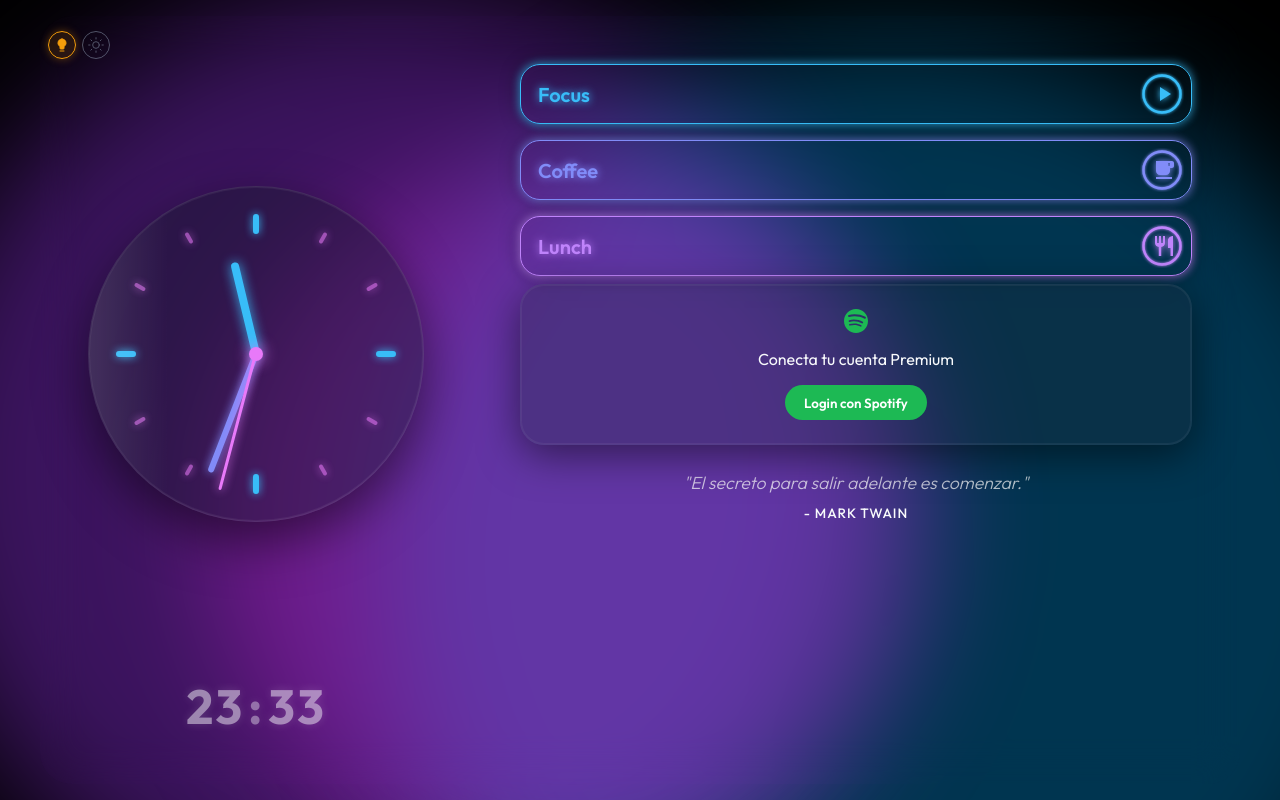
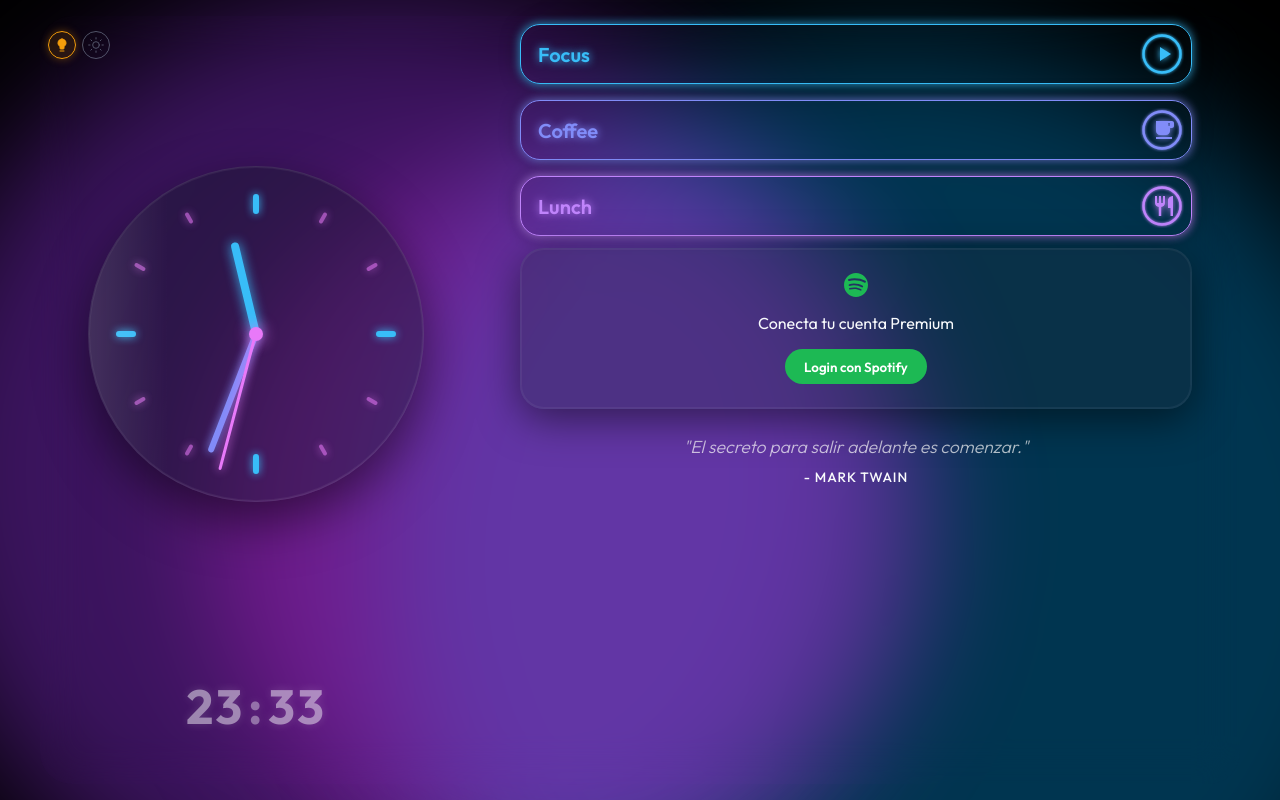
Before and after one commit to kazlan/Watchclock, a React (Vite) app: page / in a window 1280 px wide. Built offline with nearby package versions, Linux system fonts and the light colour scheme.

Commit message:
style: reduce dashboard top padding and add player padding

```diff
--- a/src/App.css
+++ b/src/App.css
@@ -4,7 +4,8 @@
   width: 100%;
   height: 100%;
   gap: 6rem;
-  padding: 3rem;
+  gap: 6rem;
+  padding: 0.5rem 3rem 3rem 3rem;
 }
 
 .left-panel {
@@ -119,6 +120,7 @@
   display: flex;
   align-items: flex-end;
   justify-content: center;
+  padding-top: 4px;
   padding-bottom: 0;
   transition: all 0.5s cubic-bezier(0.4, 0, 0.2, 1);
   z-index: 5;
```
